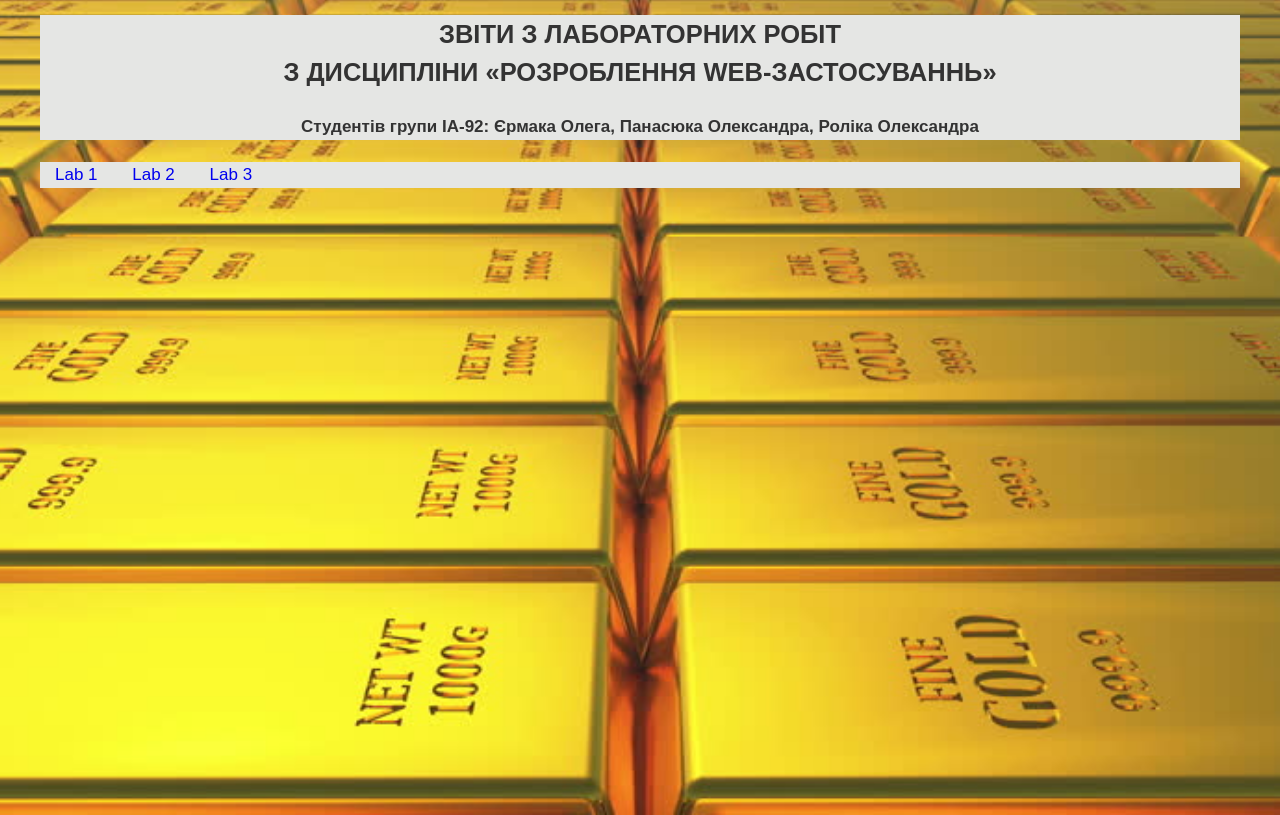
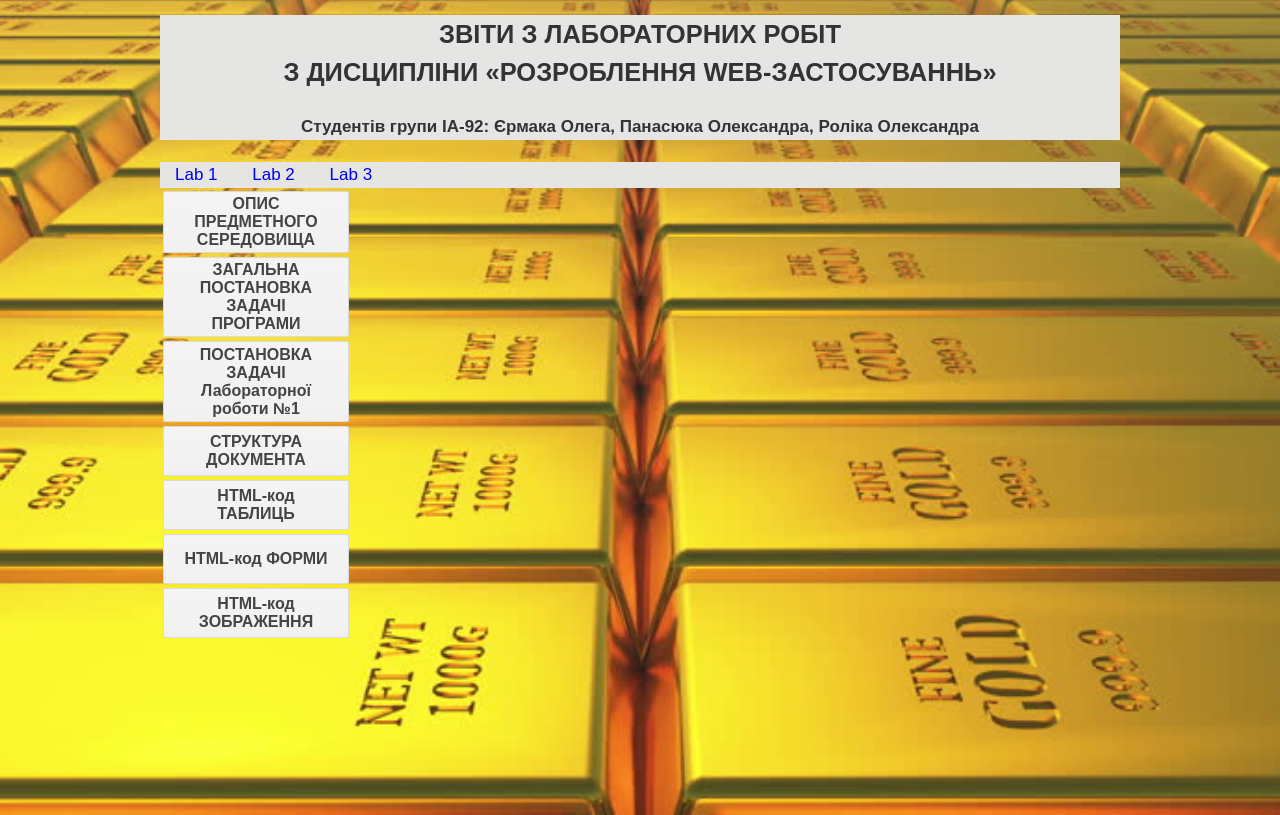
Before and after one commit to Smartbro789/3A_Capital, a PHP site: page / in a window 1280 px wide. Shown: the part 75-890 px from the top of the page. Run offline with PHP 8.4, Linux system fonts and the light colour scheme.

Commit message:
left button menu

```diff
--- a/index.html
+++ b/index.html
@@ -9,6 +9,7 @@
 </head>
 
 <body>
+	<div class="page">
     <header class="header">
         <div class="container_header">
             <div class="header_logo">AAA Capital</div>
@@ -33,6 +34,18 @@
             <a class="nav_link" href="#">Lab 3</a>
         </nav>
     </div>
+    <div class="buttons">
+    	<table>
+  			<tr><td><button class="button">ОПИС ПРЕДМЕТНОГО СЕРЕДОВИЩА</button></td></tr>
+  			<tr><td><button class="button">ЗАГАЛЬНА ПОСТАНОВКА  ЗАДАЧІ ПРОГРАМИ</button></td></tr>
+  			<tr><td><button class="button">ПОСТАНОВКА  ЗАДАЧІ<br>Лабораторної роботи №1</button></td></tr>
+  			<tr><td><button class="button">СТРУКТУРА ДОКУМЕНТА</button></td></tr>
+  			<tr><td><button class="button">HTML-код ТАБЛИЦЬ</button></td></tr>
+  			<tr><td><button class="button">HTML-код ФОРМИ</button></td></tr>
+  			<tr><td><button class="button">HTML-код ЗОБРАЖЕННЯ</button></td></tr>
+		</table>
+    </div>
+	</div>
 </body>
 
 </html>
--- a/style.css
+++ b/style.css
@@ -65,3 +65,40 @@ body {
     margin: 0 15px;
     text-decoration: none;
 }
+.button {
+	width:100%;
+	min-height: 50px;
+  display: inline-block;
+  font-family: arial,sans-serif;
+  font-size: 16px;
+  font-weight: bold;
+  color: rgb(68,68,68);
+  text-decoration: none;
+  user-select: none;
+  padding: .2em 1.2em;
+  outline: none;
+  border: 1px solid rgba(0,0,0,.1);
+  border-radius: 2px;
+  background: rgb(245,245,245) linear-gradient(#f4f4f4, #f1f1f1);
+  transition: all .218s ease 0s;
+}
+.button:hover {
+  color: rgb(24,24,24);
+  border: 1px solid rgb(198,198,198);
+  background: #f7f7f7 linear-gradient(#f7f7f7, #f1f1f1);
+  box-shadow: 0 1px 2px rgba(0,0,0,.1);
+}
+.button:active {
+  color: rgb(51,51,51);
+  border: 1px solid rgb(204,204,204);
+  background: rgb(238,238,238) linear-gradient(rgb(238,238,238), rgb(224,224,224));
+  box-shadow: 0 1px 2px rgba(0,0,0,.1) inset;
+}
+.buttons{
+	height: 100%;
+	width: 20%;
+}
+.page{
+	width: 75%;
+	margin-left: 12.5%
+}
```
Also changed, not shown: 1 other file.
